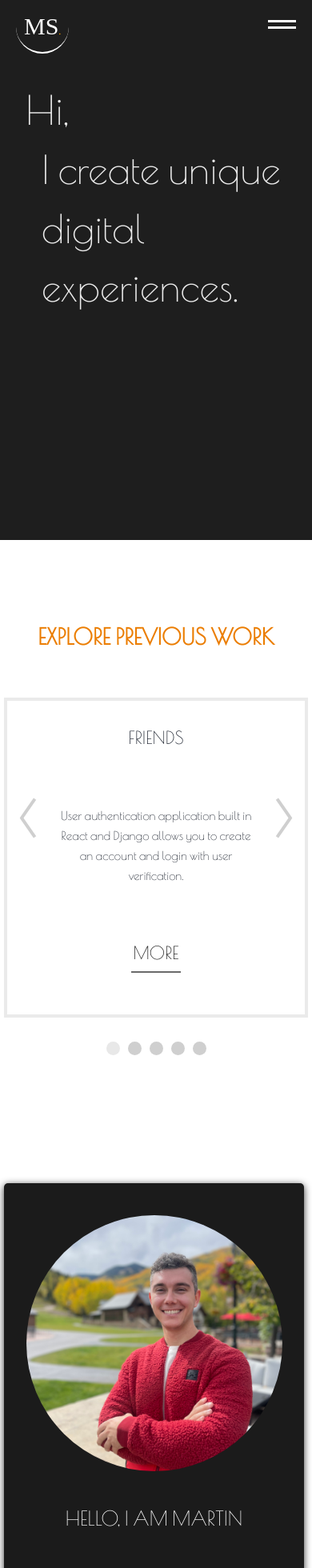
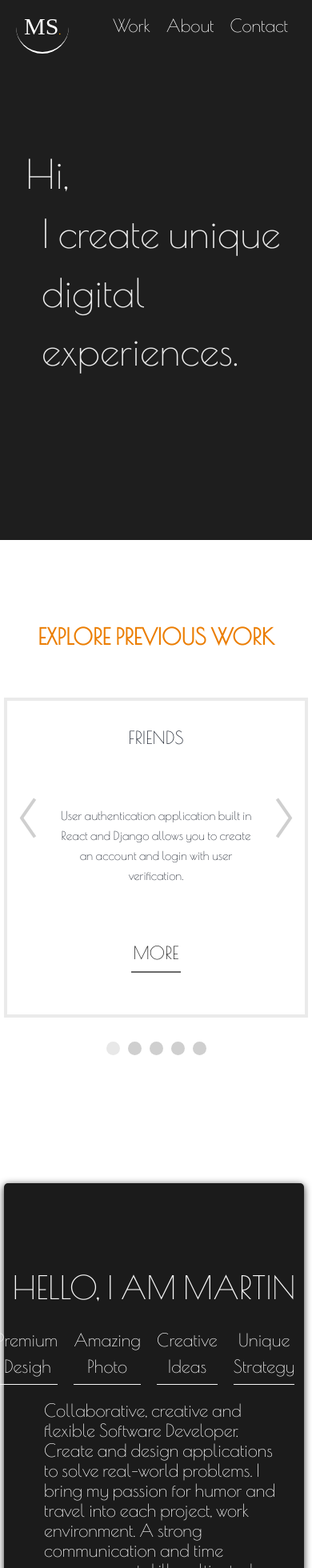
Before and after one commit to martinstojmenovski/Portfolio, a React (Create React App) app: page / in a window 390 px wide. Shown: the top 1960 px of the page at 80% size. Built offline with nearby package versions, Linux system fonts and the light colour scheme; a web font is replaced by a local one.

Commit message:
Finished design on hamburger menu..

```diff
--- a/src/Components/About.js
+++ b/src/Components/About.js
@@ -2,10 +2,9 @@ import './about.css'
 function About({ about }) {
 
   return (
-    <div  ref={about}>
-    <section  className='ABOUT' id='ABOUT' >
-      <div    className='about-page'>
-      <div  className="about-text">
+
+    <section className='ABOUT' id='ABOUT' ref={about} >
+      <div className="about-text">
         <h1>HELLO, I AM MARTIN</h1>
         <ul >
           <li>Premium Desigh</li>
@@ -19,15 +18,10 @@ function About({ about }) {
           A strong communication and time management skills
           cultivated through a background in customer service.</p>
       </div>
-
-      <div className='section-photo'>
-        <div  className='professional-photo'>
-
-        </div>
-      </div>
+      <div className='professional-photo'>
       </div>
     </section>
-    </div>
+
   );
 }
 
--- a/src/Components/Dashboard.js
+++ b/src/Components/Dashboard.js
@@ -17,10 +17,10 @@ export default function Dashboard({ dashboard }) {
     return (
         <section style={{...background, fontFamily:`Poiret One', cursive`}}  ref={dashboard}  id='DASHBOARD' className='DASHBOARD'>
 
-            <Container width={['100%', '80%']} top={"0"}
+            <Container width={['100%', '80%']}
 
              >
-                <Text pl={"10px"} pt={"100px"} color={"#ececec"}  fontSize={50}>
+                <Text pl={"10px"} pt={[180, 200, 100]} color={"#ececec"}  fontSize={50}>
                     Hi,
                 </Text>
                 <Text ml={"30px"} color={"#ececec"} fontSize={{  base: '49px', md: '90px', lg: '100px', xl: '116px' }}  >
--- a/src/Components/DropdownMenu.js
+++ b/src/Components/DropdownMenu.js
@@ -3,6 +3,8 @@ import { useEffect, useRef, useState } from 'react'
 
 function DropdownMenu({ scrollToSection, about, skills, project }) {
     const [navbarOpen, setNavbarOpen] = useState(false);
+
+
 
 
     const barStyle = {
@@ -13,7 +15,7 @@ function DropdownMenu({ scrollToSection, about, skills, project }) {
         backgroundColor: "#ececec",
         transition: "transform 150ms ease-in-out"
     }
-    const hamburger = (
+    const hamburgerStyle = (
         <div>
             <span style={barStyle}></span>
             <span style={barStyle}></span>
@@ -41,7 +43,7 @@ function DropdownMenu({ scrollToSection, about, skills, project }) {
             <button
                 onClick={() => setNavbarOpen((prev) => !prev)}
             >
-                {navbarOpen ? x : hamburger}
+                {navbarOpen ? x : hamburgerStyle}
             </button>
             <ul style={ {...showHamburger,  transform: navbarOpen ? "translateY(0)" : "translateX(300px)", opacity: navbarOpen ? "1" : "0" } } >
                 <li style={styleList} className={'PROJECT'}  onClick={() => {scrollToSection(project); setNavbarOpen((prev) => !prev) } } >Work</li>
--- a/src/Components/Navigation.js
+++ b/src/Components/Navigation.js
@@ -7,18 +7,8 @@ import DropdownMenu from './DropdownMenu'
 import { styleList} from './DropdownMenu'
 
 import { useEffect, useRef, useState } from 'react'
-import { Flex, position } from '@chakra-ui/react'
-import {
-    useMediaQuery, Menu,
-    MenuButton,
-    MenuList,
-    MenuItem,
-    IconButton,
-    Button,
-    CloseButton
 
-} from '@chakra-ui/react'
-import { HamburgerIcon, ChevronDownIcon, } from '@chakra-ui/icons'
+import { useMediaQuery,} from '@chakra-ui/react'
 
 
 
@@ -39,25 +29,18 @@ export default function Navigation(  ) {
     }
 
    //useState to black navbar
-    const [black, setBlack] = useState({
-        background: "linear-gradient(to right, rgba(45, 0, 0, 0.0), rgba(227, 0, 0, 0.0) 100%)",
-        boxShadow: "none",
-    })
+   const [hamburger, setHamburger] = useState(true)
+   const [isLargerThan480] = useMediaQuery('(min-width: 480px)')
 
    // black background navigation menu when scroll
    useEffect(() => {
        const handleScroll = (elementRef) => {
-            // if (window.scrollY >= 50) {
-            //     setBlack({
-            //         background: "linear-gradient(to right, rgba(45, 0, 0, 0.9), rgba(227, 0, 0, 0.9) 100%)",
-            //         boxShadow: "rgba(0, 0, 0, 0.15) 1.95px 1.95px 2.6px",
-            //     })
-            // } else {
-            //     setBlack({
-            //         background: "linear-gradient(to right, rgba(45, 0, 0, 0.0), rgba(227, 0, 0, 0.0) 100%)",
-            //         boxShadow: "0 2px 10px 0 rgba(0,0,0, .0)",
-            //     })
-            // }
+
+           if (window.scrollY >= 50) {
+            setHamburger(false)
+           } else {
+            setHamburger(true)
+           }
        }
        window.addEventListener('scroll', handleScroll)
        return () => {
@@ -76,7 +59,6 @@ export default function Navigation(  ) {
 
         sections.forEach(section => {
             const sectionTop = section.offsetTop
-            // console.log(sectionTop)
             if (window.scrollY + 20>= sectionTop) {
                 current = section.getAttribute('class')
 
@@ -85,13 +67,11 @@ export default function Navigation(  ) {
             if (section.classList.contains(current)) {
 
                     navLi.forEach( li => {
-                        ul[0].style.backgroundColor = "black"
                         li.style.color = "white"
                         spans.forEach(span => span.style.backgroundColor = "white")
                         if(current === "PROJECT" || current === "CONTACT"){
                             li.style.color = "black"
                             spans.forEach(span => span.style.backgroundColor = "black")
-                            ul[0].style.backgroundColor = "white"
                         }
                     })
 
@@ -128,7 +108,7 @@ export default function Navigation(  ) {
     )
 
 
-    const [isLargerThan480] = useMediaQuery('(min-width: 480px)')
+
 
 
     return (
@@ -141,14 +121,13 @@ export default function Navigation(  ) {
                 justifyContent: "space-between",
                 alignItems: "center",
                 padding: "0 20px",
-                top: "0",
                 zIndex: "2",
             }}
             >
                 <div >
                     <li style={{ ...styleList, ...styleLogo }} className={'DASHBOARD'} onClick={() => scrollToSection(dashboard)}>MS<span style={{ color: "orange" }}>.</span></li>
                 </div>
-                {isLargerThan480 ? desktopMenu : <DropdownMenu scrollToSection={scrollToSection} project={project}  about={about} skills={skills} />}
+                {hamburger  ? desktopMenu : <DropdownMenu scrollToSection={scrollToSection} project={project}  about={about} skills={skills} />}
             </nav>
             <Dashboard dashboard={dashboard} />
             <Project project={project} />
--- a/src/Components/about.css
+++ b/src/Components/about.css
@@ -4,28 +4,17 @@
     margin: 0 10px 0 5px;
     border-radius: 5px;
     position: relative;
-    /* top:60vh; */
-}
-.about-page {
-
-    display: flex;
-    width: 80ch;
-    display: flex;
-    align-content: center;
-    margin: auto;
-
+    padding: 100px 0 ;
 
 }
 
+
 .about-text {
-    flex: 1;
     color: rgb(247, 247, 247);
+    /* flex: 1; */
 }
 
-.section-photo {
-    flex: 1;
-    margin: auto;
-}
+
 
 .professional-photo {
     background-image: url('./images/professional\ photo.JPG');
@@ -35,14 +24,15 @@
     background-position: 50% 70%;
     background-size: cover;
     border-radius: 100%;
-    margin: 40px auto;
+    padding: 40px 0;
+    margin: auto;
+    /* flex: 1; */
 
 }
 
-#ABOUT h1 {
+#ABOUT .about-text h1 {
     font-size: 40px;
     text-align: center;
-    padding: 50px 20px 20px 20px;
     margin: auto;
 }
 
@@ -64,20 +54,27 @@
 }
 
 
-@media screen and (max-width: 1400px) {
+@media screen and (min-width: 1025px) {
+    #ABOUT{
+         display: flex;
+    }
+    .about-text{
+        flex: 1;
+    }
 }
 
 @media screen and (max-width: 1024px) {
+
     .professional-photo {
-        width: 400px;
-        height: 400px;
+        width: 700px;
+        height: 700px;
     }
     #ABOUT ul {
-        flex-wrap: wrap;
+        /* flex-wrap: wrap; */
         justify-content: center;
     }
     #ABOUT p{
-        padding: 10px 10px 40px 20px ;
+        padding: 10px 30px 40px 50px ;
     }
 }
 @media screen and (max-width: 840px) {
@@ -87,24 +84,20 @@
     .about-page {
         width: 100%;
     }
-    .professional-photo {
-        margin: 30px 10px 30px 0;
-    }
+
 
 }
 
 @media screen and (max-width: 768px) {
     .professional-photo {
-        margin: 40px auto;
+        width: 450px;
+        height: 450px;
     }
-
     .about-page{
         flex-direction: column-reverse;
         width: 80%;
     }
-    #ABOUT h1 {
-        padding: 0px 20px 20px 20px;
-    }
+
 }
 
 
```
Lines whose indentation alone changed are shown as unchanged.
